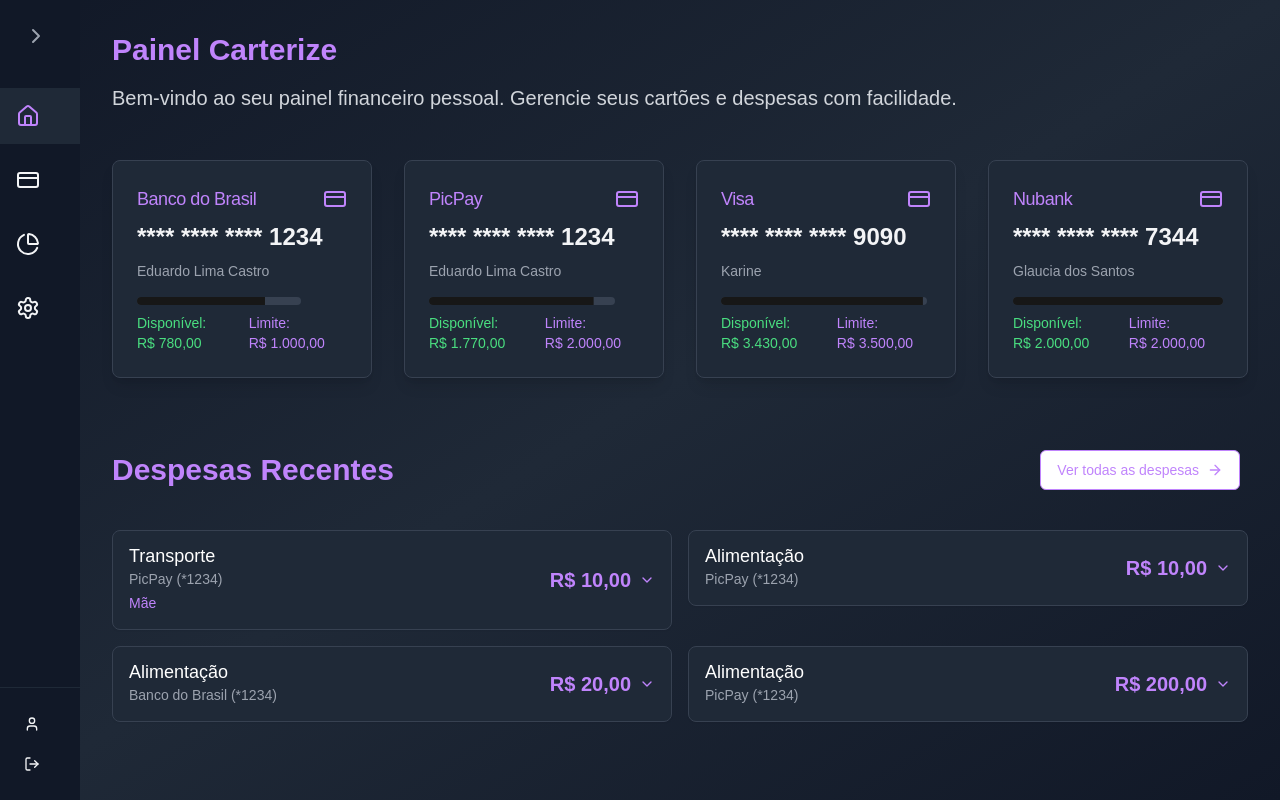
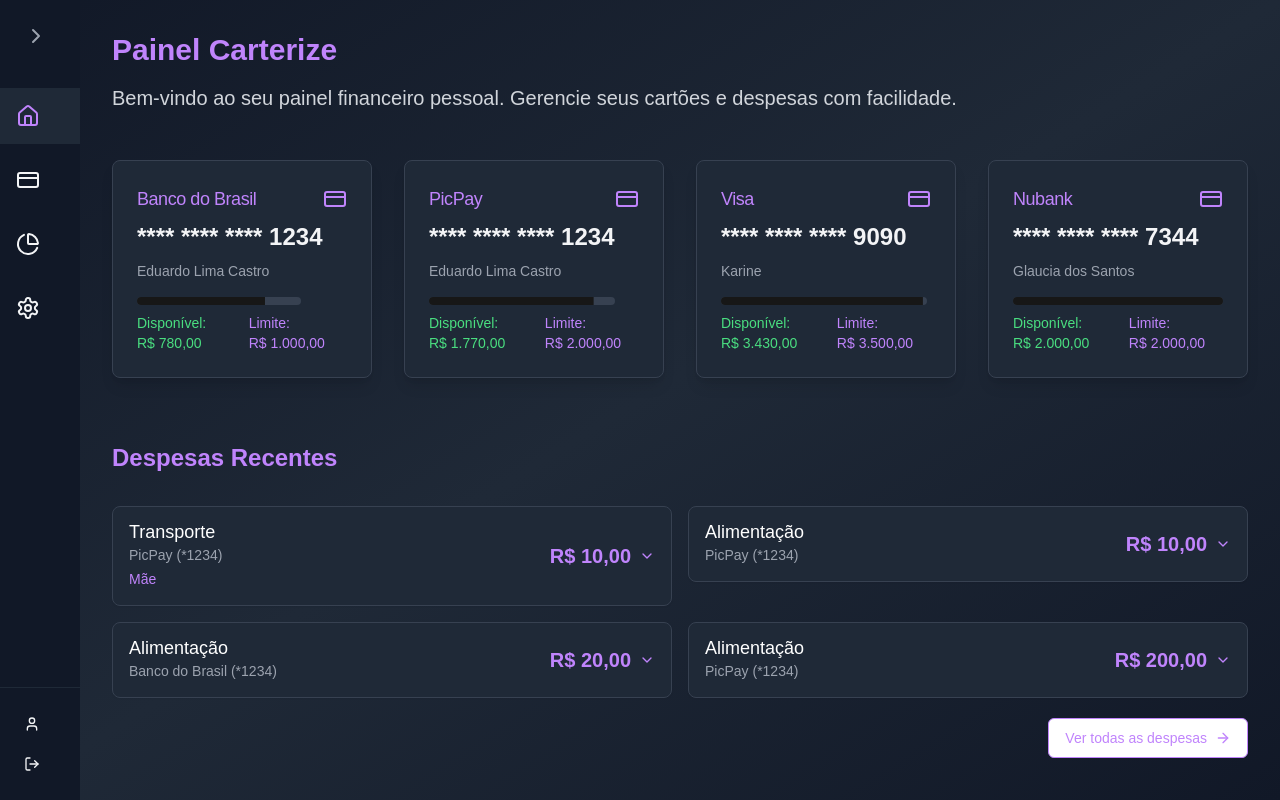
Before and after one commit to itseduardolima/carterize-frontend, a Next.js app: page /dashboard in a window 1280 px wide. Built offline with nearby package versions, Linux system fonts and the light colour scheme.

Commit message:
style: update

```diff
--- a/app/dashboard/page.tsx
+++ b/app/dashboard/page.tsx
@@ -51,7 +51,8 @@ export default function DashboardPage() {
               animate={{ opacity: 1, y: 0 }}
               transition={{ duration: 0.5, delay: 0.2 }}
             >
-              Bem-vindo ao seu painel financeiro pessoal. Gerencie seus cartões e despesas com facilidade.
+              Bem-vindo ao seu painel financeiro pessoal. Gerencie seus cartões
+              e despesas com facilidade.
             </motion.p>
             <CreditCardList cards={cardsMock} />
             <motion.div
@@ -60,12 +61,14 @@ export default function DashboardPage() {
               animate={{ opacity: 1, y: 0 }}
               transition={{ duration: 0.5, delay: 0.7 }}
             >
-              <h2 className="text-3xl font-bold text-left text-purple-400">
+              <h2 className="text-2xl font-bold text-left text-purple-400">
                 Despesas Recentes
               </h2>
+            </motion.div>
+            <RecentExpenses expenses={expensesMock} />
             <Link
               href="/expenses"
-                className="flex items-center p-2 hover:bg-gray-800 transition-colors duration-200"
+              className="flex items-center justify-end mt-5 hover:bg-gray-800 transition-colors duration-200"
             >
               <Button
                 variant="outline"
@@ -76,8 +79,6 @@ export default function DashboardPage() {
               </Button>
             </Link>
           </motion.div>
-            <RecentExpenses expenses={expensesMock}/>
-          </motion.div>
         </main>
       </div>
     </div>
--- a/components/RecentExpenses.tsx
+++ b/components/RecentExpenses.tsx
@@ -78,15 +78,9 @@ const RecentExpenses = ({ expenses }: RecentExpensesProps) => {
                   )}
                 </div>
               </div>
-              <AnimatePresence>
+
               {expandedCard === expense.expense_id && (
-                  <motion.div
-                    initial={{ height: 0, opacity: 0 }}
-                    animate={{ height: "auto", opacity: 1 }}
-                    exit={{ height: 0, opacity: 0 }}
-                    transition={{ duration: 0.3 }}
-                    className="mt-4 pt-4 border-t border-gray-700"
-                  >
+                <div className="mt-4 pt-4 border-t border-gray-700">
                   <p className="text-sm text-gray-300">
                     Data: {formatDate(expense.createdAt)}
                   </p>
@@ -100,9 +94,8 @@ const RecentExpenses = ({ expenses }: RecentExpensesProps) => {
                       {expense.status ? "Pago" : "Pendente"}
                     </span>
                   </p>
-                  </motion.div>
+                </div>
               )}
-              </AnimatePresence>
             </CardContent>
           </Card>
         </motion.div>
```
Lines whose indentation alone changed are shown as unchanged.
